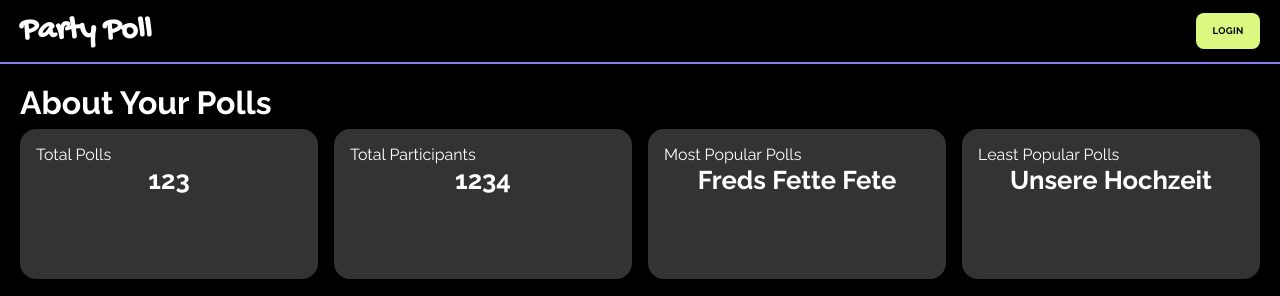
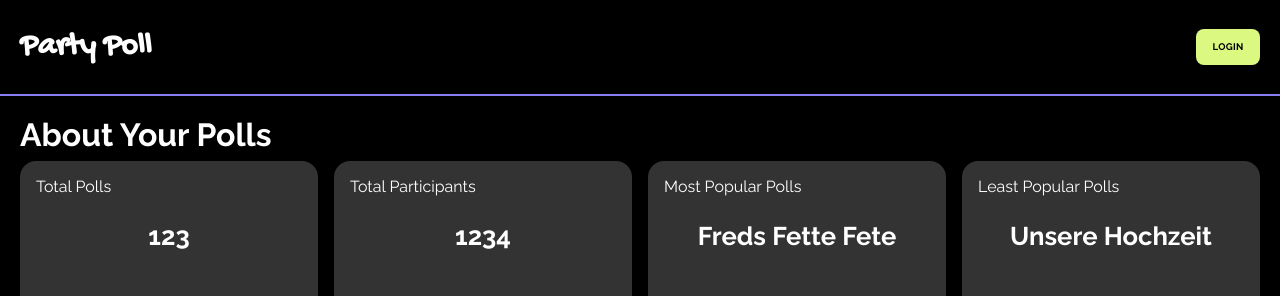
Before and after one commit to DespinaSfa/nextjs-workshop, a React (Create React App) app in the folder frontend/: page /dashboard in a window 1280 px wide. Shown: the top 296 px of the page. Built offline with nearby package versions, Linux system fonts and the light colour scheme; no server answers.

Commit message:
improved css

```diff
--- a/frontend/src/Components/Header/Header.module.scss
+++ b/frontend/src/Components/Header/Header.module.scss
@@ -5,7 +5,7 @@
     align-items: center;
     padding-left: 20px;
     padding-right: 20px;
-    height: 64px;
+    height: 96px;
     border-bottom: solid 2px #887EF1;
     ;
 }
--- a/frontend/src/pages/Dashboard.tsx
+++ b/frontend/src/pages/Dashboard.tsx
@@ -36,7 +36,7 @@ const Dashboard = () => {
      </div>
      <div className="spread">
     <h2 className="dashboard-title">Your Polls</h2>
-    <MainButton text={"Add Poll"} link={"/"}/>
+    <MainButton text={"Add Poll"} link={"/select-template"}/>
     </div>
       <div className="poll-list">
         {polls.length === 0 ? (
--- a/frontend/src/pages/Login.module.scss
+++ b/frontend/src/pages/Login.module.scss
@@ -16,7 +16,7 @@
     font-size: 5vw;
 }
 
-p {
+.loginDescription {
     margin-bottom: 3rem;
     font-family: "Raleway";
 }
@@ -28,7 +28,7 @@ p {
     height: 1px;
     background-color: #DBF881;
     margin-bottom: 2rem;
-  }
+}
 
 .error {
     color: red;
--- a/frontend/src/pages/Login.tsx
+++ b/frontend/src/pages/Login.tsx
@@ -50,7 +50,7 @@ const Login = () => {
       <div className={c.container}>
         <h1 className={c.title}>Party Poll</h1>
         <hr className={c.separator} />
-        <p>Log in to see your polls!</p>
+        <p className={c.loginDescription}>Log in to see your polls!</p>
         <InputField
           startIcon={<PersonSharpIcon className={c.personSVG} />}
           label={"Username"}
```
